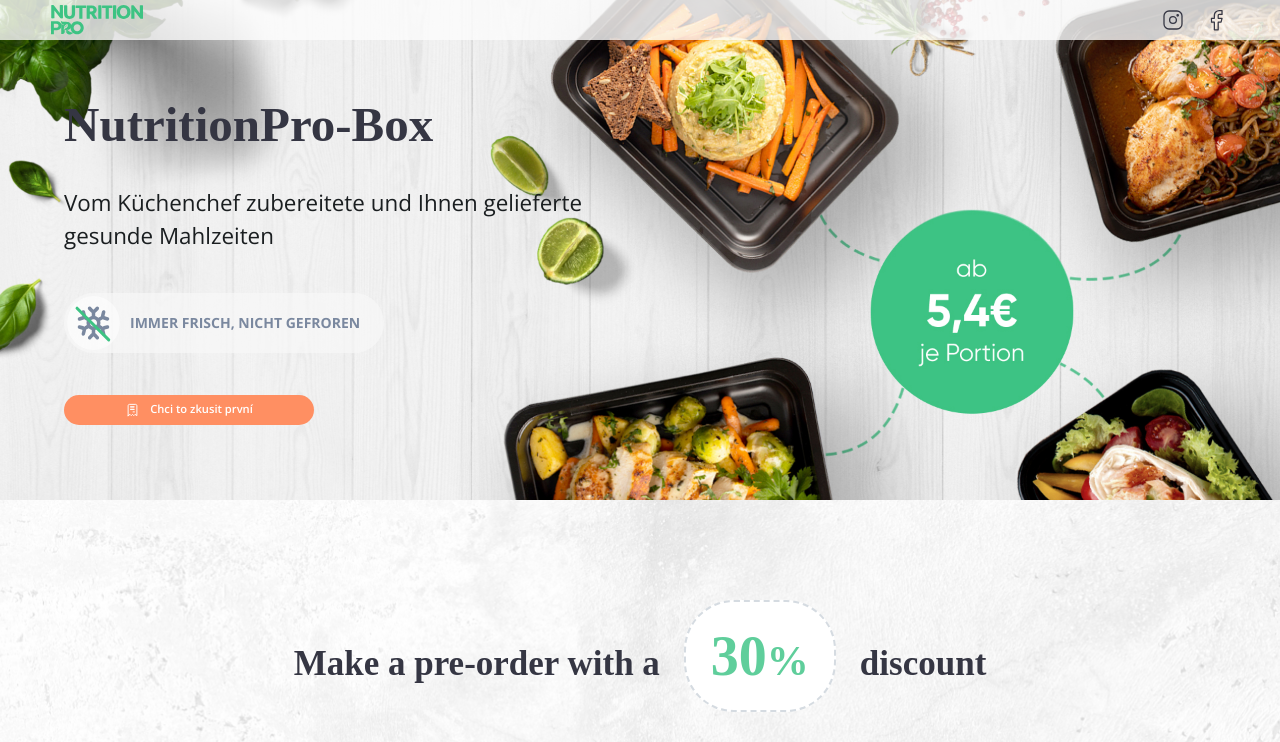
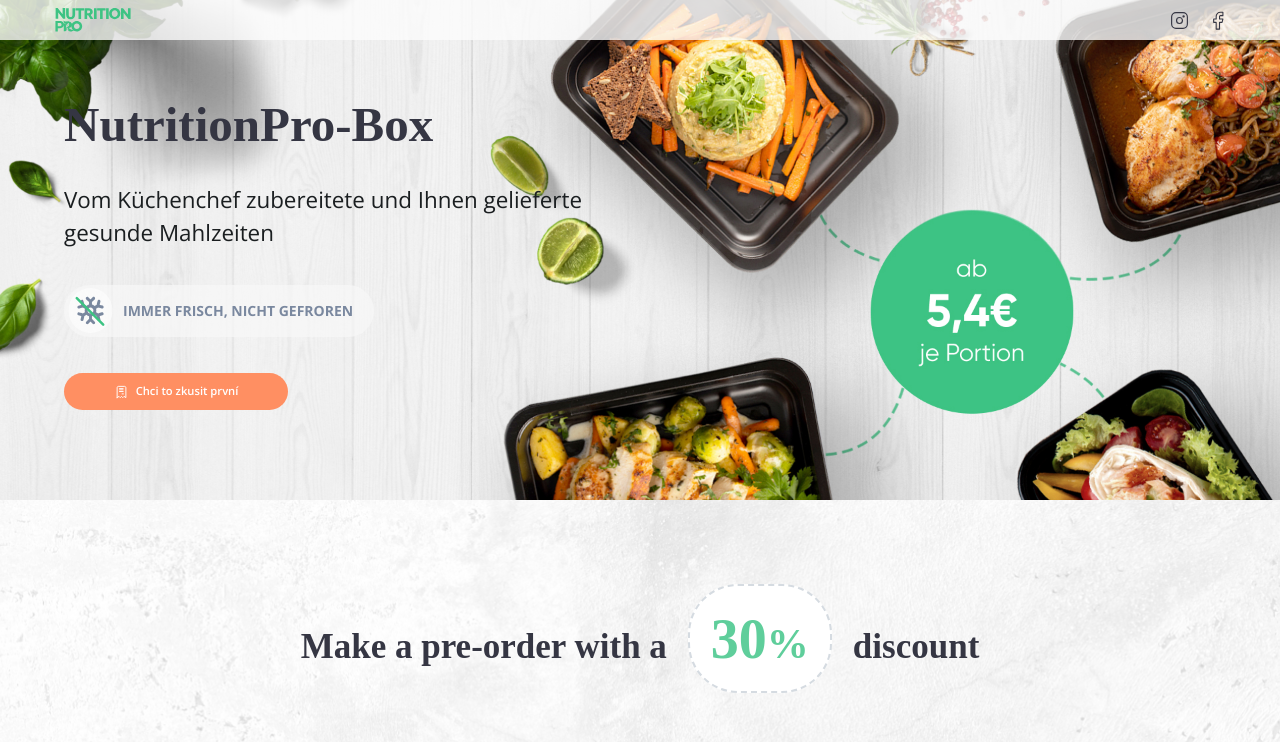
Before and after one commit to SergeyRunich/landing, a Next.js app: page / in a window 1280 px wide. Shown: the top 742 px of the page. Built offline with nearby package versions, Linux system fonts and the light colour scheme; a web font is replaced by a local one.

Commit message:
style fixes

```diff
--- a/components/countdownsection.js
+++ b/components/countdownsection.js
@@ -40,15 +40,15 @@ function CountDownSection() {
     >
       <div className="w-full h-20 absolute top-0 bg-[#FDFDFD]/90 flex items-center justify-around md:hidden">
         <a
-          className="text-[#ffffff] box-border m-0 font-semibold flex items-center justify-center rounded-[40px] bg-[#3DC383] py-3 px-5 h-[45px] leading-[20px] w-[40vw]"
+          className="text-[#ffffff] box-border m-0 font-semibold flex items-center justify-center rounded-[40px] bg-[#3DC383] py-3 px-5 h-11 leading-[20px] w-[40vw]"
           style={{ fontSize: "1rem" }}
           href="#"
         >
           <Image src="/imgs/price.svg" alt="" width={30} height={40} />
-          <span className="ml-[10px]">Spočítat cenu</span>
+          <span className="ml-2">Spočítat cenu</span>
         </a>
         <a
-          className="text-[#ffffff] box-border m-0 font-semibold flex justify-center items-center rounded-[40px] bg-[#FF8F62] py-3 px-5 h-[45px] leading-[20px] w-[40vw]"
+          className="text-[#ffffff] box-border m-0 font-semibold flex justify-center items-center rounded-[40px] bg-[#FF8F62] py-3 px-5 h-11 leading-[20px] w-[40vw]"
           style={{ fontSize: "1rem" }}
           href="#"
         >
@@ -57,7 +57,7 @@ function CountDownSection() {
       </div>
 
       <div className="relative flex justify-center items-center flex-col w-full">
-        <div className="relative flex items-center justify-center mt-[180px] md:mt-[100px] md:hidden">
+        <div className="relative flex items-center justify-center mt-[180px] md:mt-24 md:hidden">
           <p
             className="font-bold text-center text-[#353643]"
             style={{
@@ -69,7 +69,7 @@ function CountDownSection() {
             <br />
             <span
               style={{ border: "2.4px dashed #D5DBE1", fontSize: "4rem" }}
-              className="inline-flex items-baseline rounded-[50px] px-[25px] py-[12px] bg-[#ffffff] text-[#5FCE9B] mx-[24px]"
+              className="inline-flex items-baseline rounded-[50px] px-6 py-3 bg-[#ffffff] text-[#5FCE9B] mx-6"
             >
               30<span style={{ fontSize: "3rem" }}>%</span>
             </span>
@@ -77,7 +77,7 @@ function CountDownSection() {
             discount
           </p>
         </div>
-        <div className="relative items-center justify-center mt-[180px] md:mt-[100px] hidden md:flex">
+        <div className="relative items-center justify-center mt-44 md:mt-24 hidden md:flex">
           <p
             className="font-bold text-center text-[#353643]"
             style={{
@@ -88,7 +88,7 @@ function CountDownSection() {
             Make a pre-order with a
             <span
               style={{ border: "2.4px dashed #D5DBE1", fontSize: "4rem" }}
-              className="inline-flex items-baseline rounded-[50px] px-[25px] py-[12px] bg-[#ffffff] text-[#5FCE9B] mx-[24px]"
+              className="inline-flex items-baseline rounded-[50px] px-6 py-3 bg-[#ffffff] text-[#5FCE9B] mx-6"
             >
               30<span style={{ fontSize: "3rem" }}>%</span>
             </span>
@@ -98,7 +98,7 @@ function CountDownSection() {
 
         <div className="container flex justify-center items-center w-full">
           <div
-            className="w-full flex justify-center items-center mt-10 pb-28"
+            className="w-full flex justify-center items-center mt-16 pb-28"
             id="countdown"
           ></div>
         </div>
--- a/components/header.js
+++ b/components/header.js
@@ -4,14 +4,11 @@ import Logo from "./logo";
 function Header() {
   return (
     <div className="w-full h-[5vh] absolute top-0 bg-[#FDFDFD]/80 flex items-center justify-between">
-      <a className="relative flex h-[30px] w-[92px] left-[4vw]" href="#">
+      <a className="relative flex h-7 w-24 left-[4vw]" href="#">
         <Logo />
       </a>
       <div className="relative flex right-[4vw]">
-        <a
-          className="relative flex h-[24px] w-[24px] cursor-pointer ml-[20px]"
-          href="#"
-        >
+        <a className="relative flex h-6 w-6 cursor-pointer ml-5]" href="#">
           <Image
             src="/imgs/instagram.svg"
             alt="Instagram"
@@ -19,10 +16,7 @@ function Header() {
             height={24}
           />
         </a>
-        <a
-          className="relative flex h-[24px] w-[24px] cursor-pointer ml-[20px]"
-          href="#"
-        >
+        <a className="relative flex h-6 w-6 cursor-pointer ml-5" href="#">
           <Image
             src="/imgs/facebook.svg"
             alt="Facebook"
--- a/components/mainsection.js
+++ b/components/mainsection.js
@@ -9,7 +9,7 @@ function MainSection() {
         style={{ backgroundImage: "url(/imgs/banner_mob_1.jpg)" }}
       >
         <Header />
-        <div className="relative pt-[75px] top-[15vh] w-full px-[20px] text-center">
+        <div className="relative pt-20 top-[15vh] w-full px-5 text-center">
           <h1
             className="font-bold text-[#353643]"
             style={{
@@ -20,7 +20,7 @@ function MainSection() {
             NutritionPro-Box
           </h1>
           <p
-            className="font-normal text-[#1A1E20] mt-[28px] mb-[50px]"
+            className="font-normal text-[#1A1E20] mt-7 mb-12"
             style={{
               fontSize: "1.4rem",
             }}
@@ -32,7 +32,7 @@ function MainSection() {
             style={{ fontSize: "1rem" }}
           >
             <Image src="/imgs/fresh.svg" alt="" width={35} height={36} />
-            <span className="ml-[8px]">Immer frisch, nicht gefroren</span>
+            <span className="ml-2">Immer frisch, nicht gefroren</span>
           </span>
         </div>
       </div>
@@ -52,7 +52,7 @@ function MainSection() {
             NutritionPro-Box
           </h1>
           <p
-            className="font-normal text-[#1A1E20] mt-[24px] mb-[40px]"
+            className="font-normal text-[#1A1E20] mt-6 mb-10"
             style={{ fontSize: "1.6rem" }}
           >
             Vom Küchenchef zubereitete und Ihnen gelieferte
@@ -60,19 +60,19 @@ function MainSection() {
             gesunde Mahlzeiten
           </p>
           <span
-            className="font-bold text-[#7A889F] uppercase inline-flex items-center rounded-[80px] bg-[#F8F8F8]/70 py-[3px] pl-[3px] pr-[24px]"
+            className="font-bold text-[#7A889F] uppercase inline-flex items-center rounded-[80px] bg-[#F8F8F8]/70 py-1 pl-1 pr-6"
             style={{ fontSize: "1rem" }}
           >
-            <Image src="/imgs/fresh.svg" alt="" width={53} height={54} />
-            <span className="ml-[10px]">Immer frisch, nicht gefroren</span>
+            <Image src="/imgs/fresh.svg" alt="" width={45} height={45} />
+            <span className="ml-3">Immer frisch, nicht gefroren</span>
           </span>
           <a
-            className="text-[#ffffff] font-semibold flex justify-center items-center rounded-[80px] bg-[#FF8F62] py-[5px] px-[40px] w-[250px] mt-[40px]"
+            className="text-[#ffffff] font-semibold flex justify-center items-center rounded-[80px] bg-[#FF8F62] py-1 px-10 w-64 mt-10"
             style={{ fontSize: "0.8rem" }}
             href="#"
           >
-            <Image src="/imgs/price.svg" alt="" width={15} height={20} />
-            <span className="ml-[10px]">Chci to zkusit první</span>
+            <Image src="/imgs/price.svg" alt="" width={15} height={30} />
+            <span className="ml-2">Chci to zkusit první</span>
           </a>
         </div>
       </div>
--- a/components/servicessection.js
+++ b/components/servicessection.js
@@ -41,7 +41,7 @@ function ServicesSection() {
           </p>
           <span
             style={{ fontSize: "1.1rem" }}
-            className="flex w-[31px] h-[31] my-4 rounded-[80px] bg-white justify-center text-[#3DC383] font-semibold"
+            className="flex w-8 h-8 my-4 rounded-[80px] bg-white justify-center text-[#3DC383] font-semibold"
           >
             2
           </span>
@@ -59,7 +59,7 @@ function ServicesSection() {
           </p>
           <span
             style={{ fontSize: "1.1rem" }}
-            className="flex w-[31px] h-[31] my-4 rounded-[80px] bg-white justify-center text-[#3DC383] font-semibold"
+            className="flex w-8 h-8 my-4 rounded-[80px] bg-white justify-center text-[#3DC383] font-semibold"
           >
             3
           </span>
@@ -77,7 +77,7 @@ function ServicesSection() {
           </p>
           <span
             style={{ fontSize: "1.1rem" }}
-            className="flex w-[31px] h-[31] my-4 rounded-[80px] bg-white justify-center text-[#3DC383] font-semibold"
+            className="flex w-8 h-8 my-4 rounded-[80px] bg-white justify-center text-[#3DC383] font-semibold"
           >
             4
           </span>
@@ -95,7 +95,7 @@ function ServicesSection() {
           </p>
           <span
             style={{ fontSize: "1.1rem" }}
-            className="flex w-[31px] h-[31] my-4 rounded-[80px] bg-white justify-center text-[#3DC383] font-semibold"
+            className="flex w-8 h-8 my-4 rounded-[80px] bg-white justify-center text-[#3DC383] font-semibold"
           >
             5
           </span>
```
